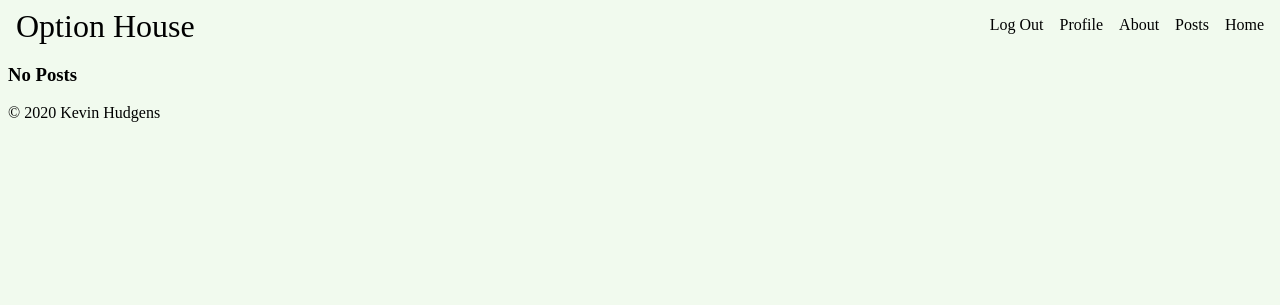
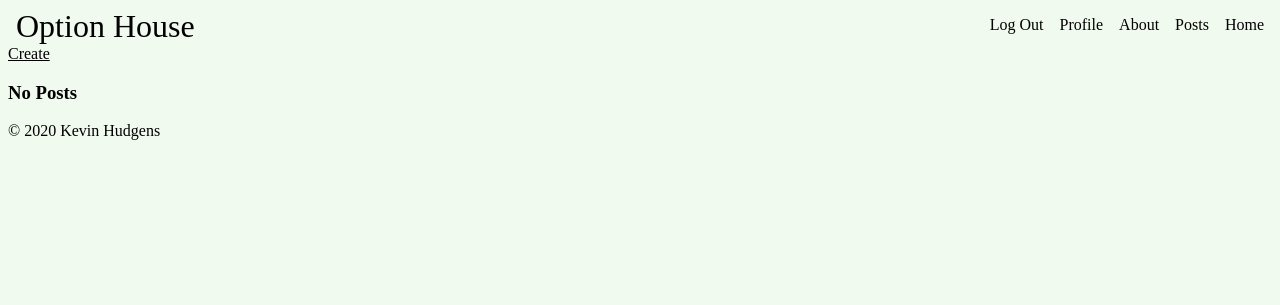
Before and after one commit to kghudgens/OptionHouse, a Django app: page / in a window 1280 px wide. Shown: the top 305 px of the page. Run offline with Django 3.2, Linux system fonts and the light colour scheme; the visitor is signed in with stand-in values (Sample User, id 1); data that the repository does not hold is empty.

Commit message:
added create post url link for users

```diff
--- a/optionhouseapp/templates/optionhouseapp/index.html
+++ b/optionhouseapp/templates/optionhouseapp/index.html
@@ -1,6 +1,9 @@
 {%extends 'optionhouseapp/base.html'%}
 
 {%block content%}
+{% if user.is_authenticated %}
+<a href="{%url 'post_form'%}">Create</a>
+{% endif %}
     <ul>
         {% for post in object_list %}
         <article>
```
